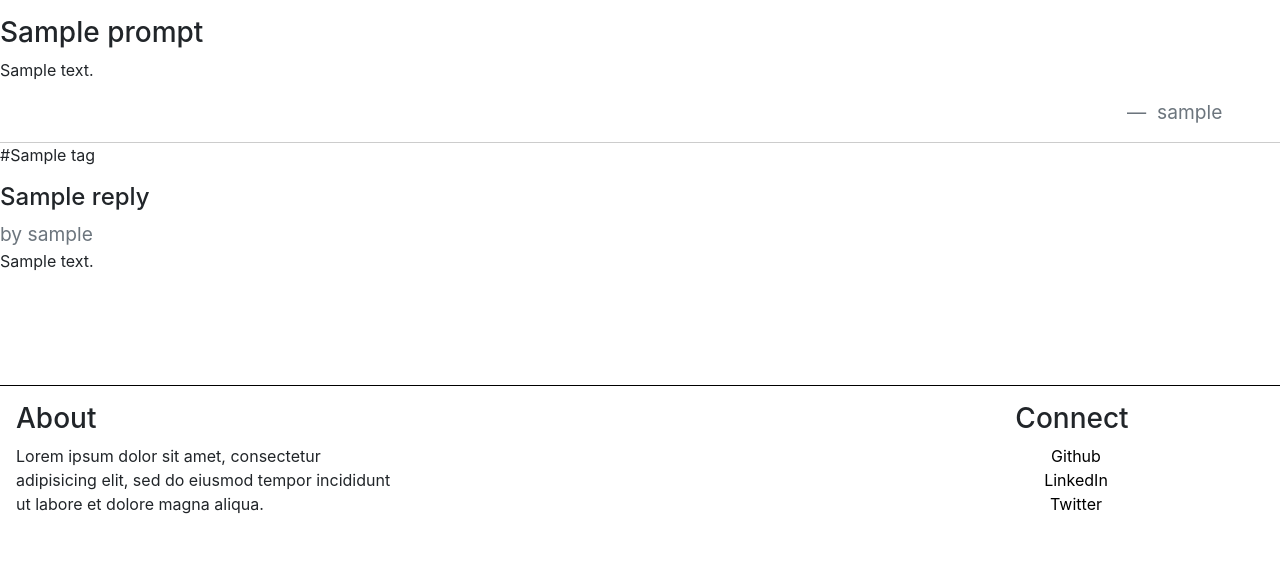
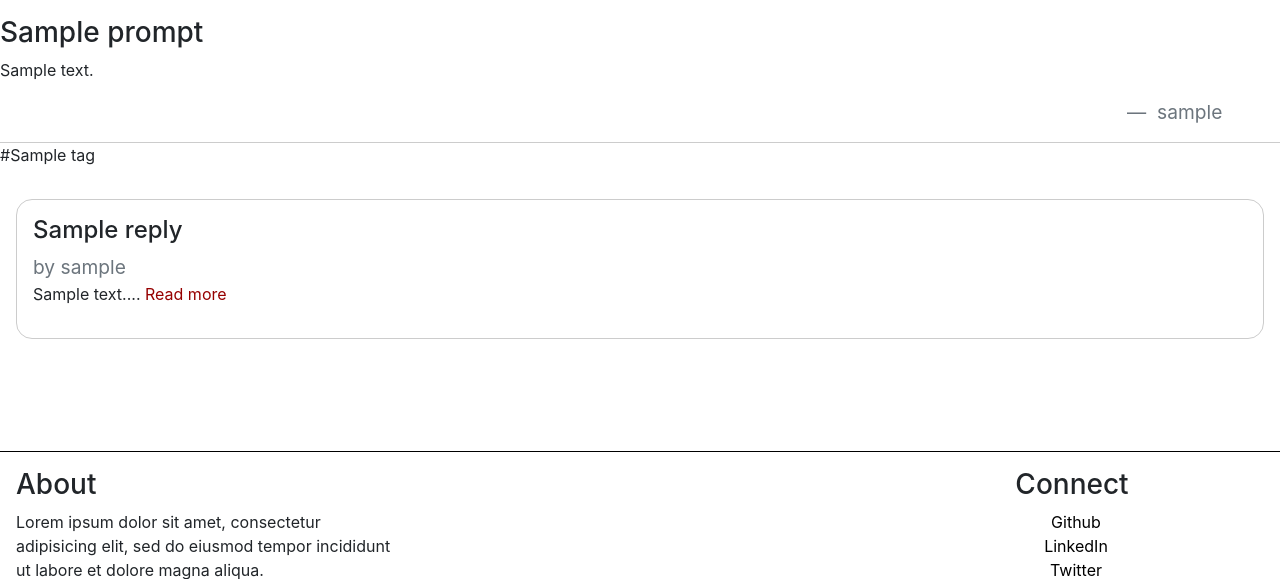
Before and after one commit to alyssamonera/project-2, a Node project: template views/prompts/show.ejs in a window 1280 px wide. Shown: the part 146-725 px from the top of the page. Run offline with Node 20 templates, Linux system fonts and the light colour scheme; the template is opened without the code that fills it: most values are stand-ins (such as "Sample title", 1, 10 or a date in 2020); some libraries are stand-ins or nearby versions.

Commit message:
replies now have their own show page

```diff
--- a/public/css/prompts.css
+++ b/public/css/prompts.css
@@ -46,6 +46,26 @@
 
 .prompt-options button, .prompt-options input{
   border: 1px solid black;
+}
+
+/* RESPONSE SECTION */
+
+.prompt-responses{
+  margin: 1em;
+}
+
+.reply{
+  padding: 1em;
+  border: 1px solid #ccc;
+  border-radius: 1em;
+}
+
+.readmore{
+  color: var(--scarlet);
+}
+
+.readmore:hover{
+  color: #888;
 }
 
 /* FORMS */
--- a/views/prompts/show.ejs
+++ b/views/prompts/show.ejs
@@ -46,11 +46,22 @@
 
       <div class="prompt-responses">
         <% for (let reply of prompt.replies) { %>
-          <h4><%= reply.title %></h4>
-          <a href="/users/<%= prompt.author.id %>" class="text-muted byline">
-              by <%= reply.author.username %>
-          </a>
-          <p><%= reply.body %></p>
+
+          <div class="reply">
+            <h4><%= reply.title %></h4>
+            <a href="/users/<%= reply.author.id %>" class="text-muted byline">
+                by <%= reply.author.username %>
+            </a>
+
+            <% let cutBody = reply.body.slice(0, 200);%>
+            <p>
+              <%= cutBody %>...
+              <a class="readmore" href="/prompts/<%=prompt.id%>/replies/<%= reply._id %>">
+                Read more
+              </a>
+            </p>
+          </div>
+
         <% }%>
       </div>
 
```
Also changed, not shown: controllers/prompts.js (+12 -1 lines), views/replies/show.ejs (added, +27 -0 lines).
